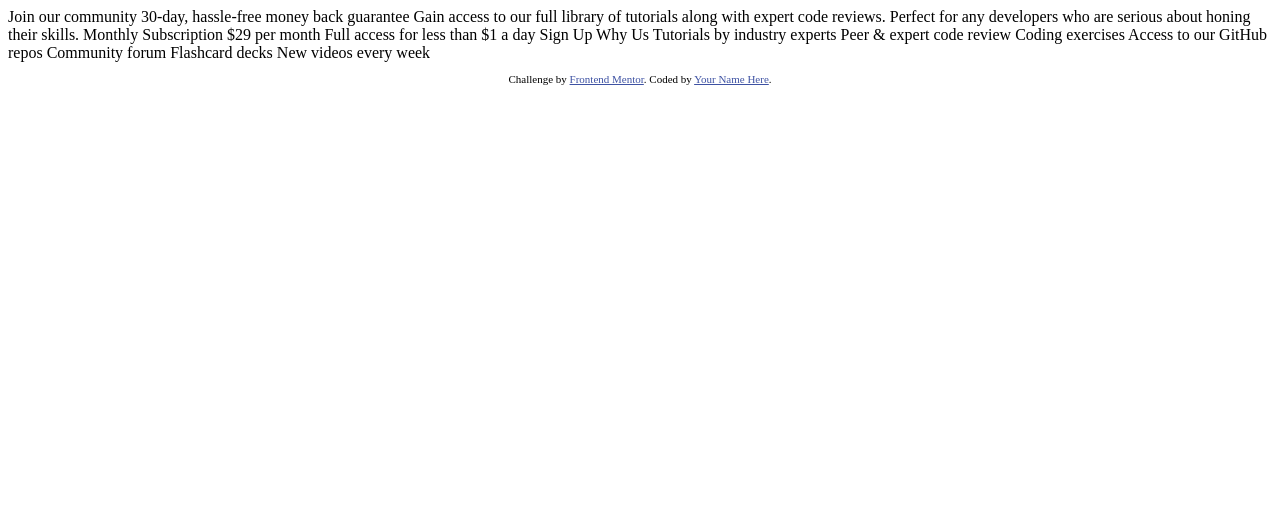
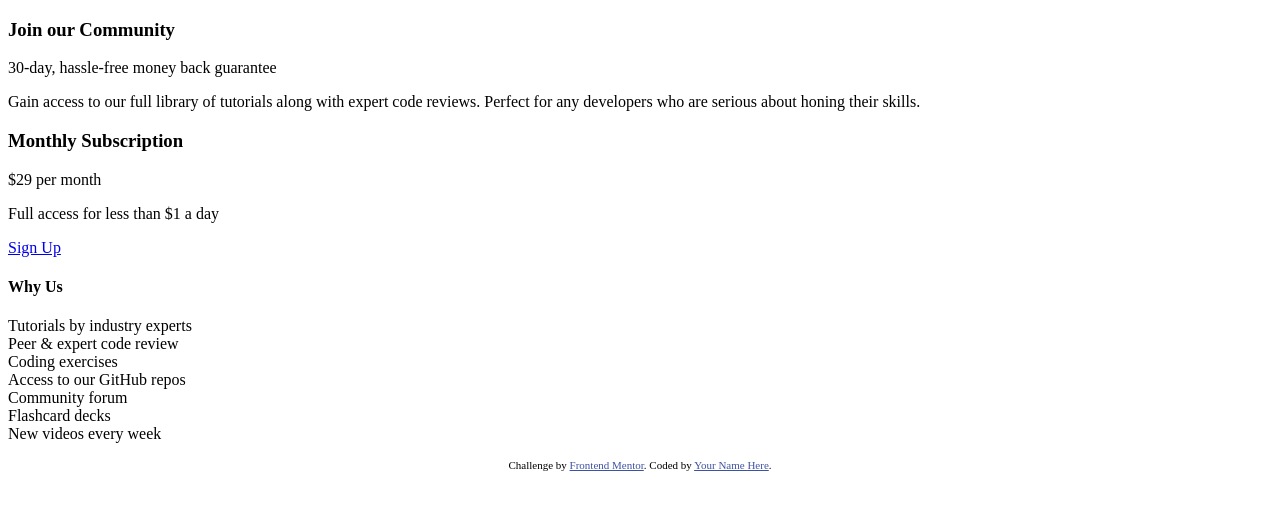
Before and after one commit to SanjayB06/single-price-grid, a plain HTML site: page index.html in a window 1280 px wide. Drawn offline with Linux system fonts and the light colour scheme.

Commit message:
html markup

```diff
--- a/index.html
+++ b/index.html
@@ -15,31 +15,31 @@
   </style>
 </head>
 <body>
-  Join our community
-
-  30-day, hassle-free money back guarantee
-
-  Gain access to our full library of tutorials along with expert code reviews.
-  Perfect for any developers who are serious about honing their skills.
-
-  Monthly Subscription
-
-  &dollar;29 per month
-
-  Full access for less than &dollar;1 a day
-
-  Sign Up
-
-  Why Us
-
-  Tutorials by industry experts
-  Peer &amp; expert code review
-  Coding exercises
-  Access to our GitHub repos
-  Community forum
-  Flashcard decks
-  New videos every week
-
+  <div class="container">
+    <div class="hero">
+      <h3>Join our Community</h3>
+      <p class="green">  30-day, hassle-free money back guarantee</p>
+      <p>  Gain access to our full library of tutorials along with expert code reviews.
+        Perfect for any developers who are serious about honing their skills.</p>
+    </div>
+    <section class="money">
+      <h3>Monthly Subscription</h3>
+      <p class="price"><span class="dollar">&dollar;29</span> per month</p>
+      <p>Full access for less than &dollar;1 a day</p>
+      <a href="#" class="button">Sign Up</a>
+    </section>
+    <section class="why">
+      <h4>Why Us</h4>
+      <p>  Tutorials by industry experts <br>
+        Peer &amp; expert code review <br>
+        Coding exercises <br>
+        Access to our GitHub repos <br>
+        Community forum <br>
+        Flashcard decks <br>
+        New videos every week <br>
+      </p>
+    </section>
+  </div>
   <footer>
     <p class="attribution">
       Challenge by <a href="https://www.frontendmentor.io?ref=challenge" target="_blank">Frontend Mentor</a>.
```
